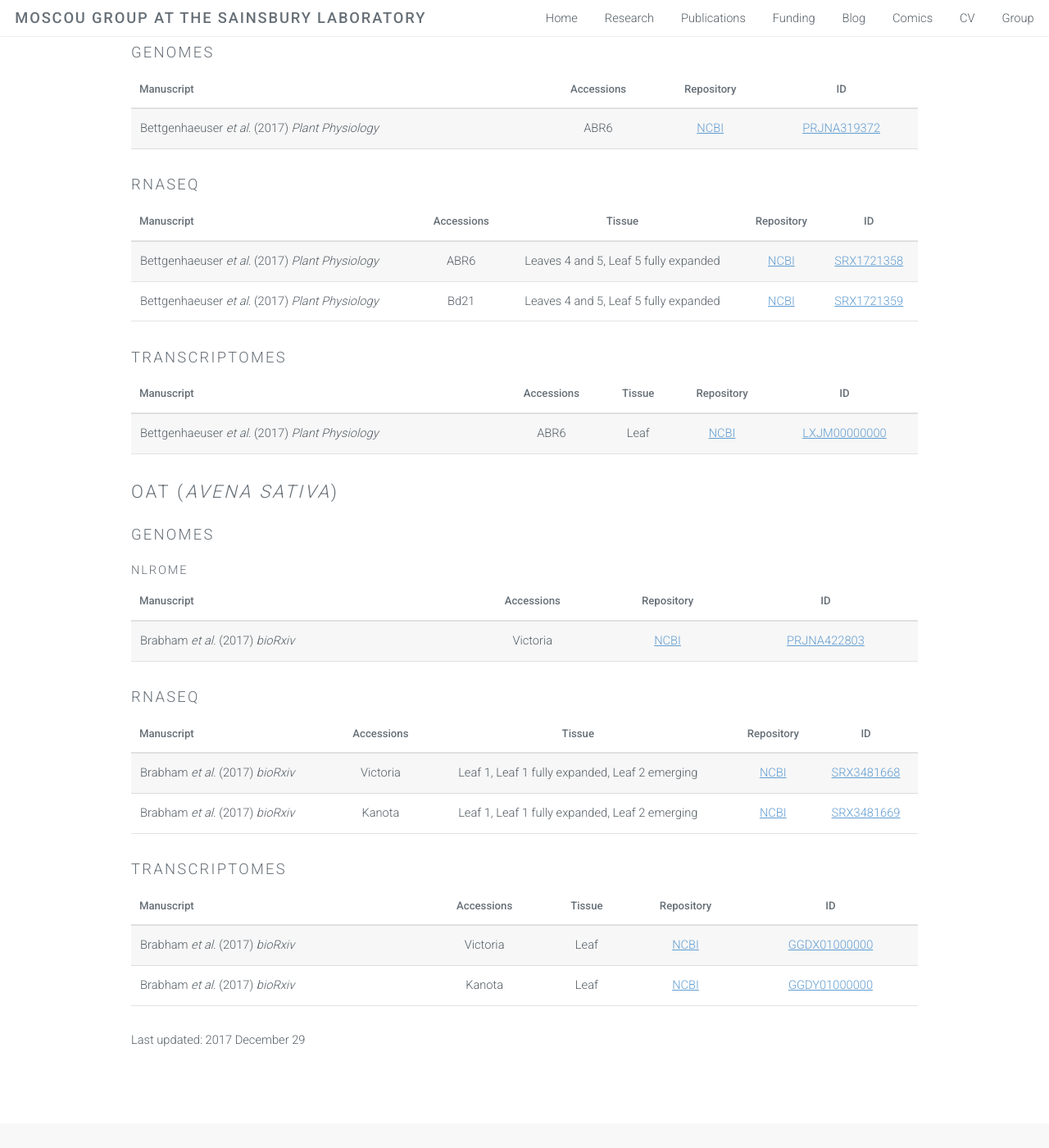
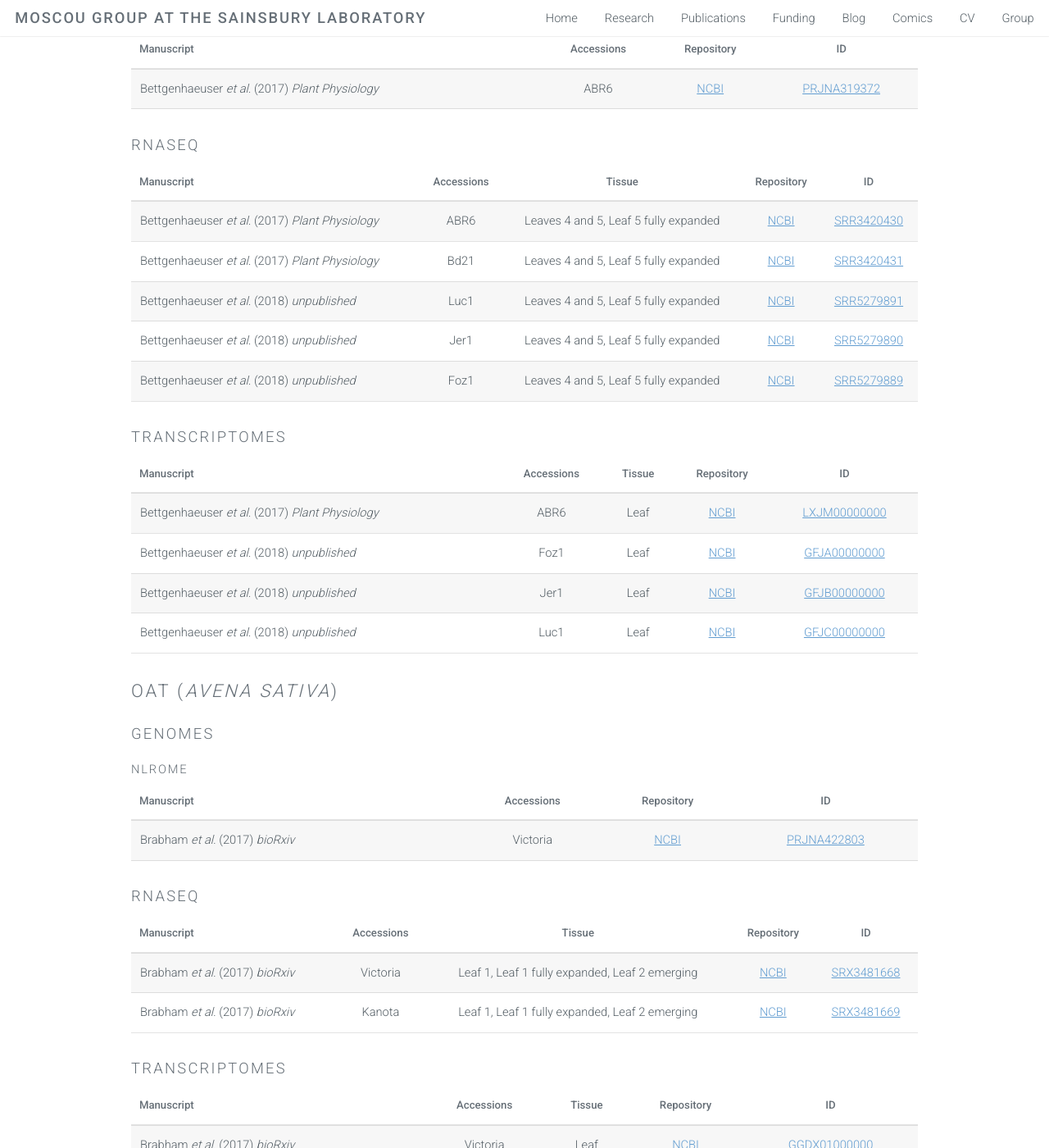
Before and after one commit to matthewmoscou/matthewmoscou.github.io, a Jekyll site: the page built from Data.markdown, in a window 1280 px wide and 1400 px high, scrolled down 5733 px. Shown: the whole window at 82% size. Built offline with Jekyll 4.4.1, drawn with Linux system fonts in a browser that asks for light colours; some of the changed text lies outside the part shown.

Commit message:
20180103 update

```diff
--- a/Data.markdown
+++ b/Data.markdown
@@ -87,7 +87,6 @@ permalink: /Data/
 |Brabham <i>et al.</i> (2017) <i>bioRxiv</i>                 |Igri|Leaf  |[NCBI](https://www.ncbi.nlm.nih.gov/)|[GGDG01000000](https://www.ncbi.nlm.nih.gov/nuccore/GGDG01000000)|
 |Brabham <i>et al.</i> (2017) <i>bioRxiv</i>                 |Manchuria|Leaf  |[NCBI](https://www.ncbi.nlm.nih.gov/)|[GFJO01000000](https://www.ncbi.nlm.nih.gov/nuccore/GFJO01000000)|
 |Brabham <i>et al.</i> (2017) <i>bioRxiv</i>                 |Maritime|Leaf  |[NCBI](https://www.ncbi.nlm.nih.gov/)|[GGDH01000000](https://www.ncbi.nlm.nih.gov/nuccore/GGDH01000000)|
-|Brabham <i>et al.</i> (2017) <i>bioRxiv</i>                 |Morex|Leaf  |[IBGSC](https://www.ncbi.nlm.nih.gov/)|[NA2017v1](https://www.ncbi.nlm.nih.gov/nuccore/2017v1)|
 |Brabham <i>et al.</i> (2017) <i>bioRxiv</i>                 |Pallas|Leaf  |[NCBI](https://www.ncbi.nlm.nih.gov/)|[GGDI01000000](https://www.ncbi.nlm.nih.gov/nuccore/GGDI01000000)|
 |Brabham <i>et al.</i> (2017) <i>bioRxiv</i>                 |Q21861|Leaf  |[NCBI](https://www.ncbi.nlm.nih.gov/)|[GGDJ01000000](https://www.ncbi.nlm.nih.gov/nuccore/GGDJ01000000)|
 |Brabham <i>et al.</i> (2017) <i>bioRxiv</i>                 |Russell|Leaf  |[NCBI](https://www.ncbi.nlm.nih.gov/)|[GGDK01000000](https://www.ncbi.nlm.nih.gov/nuccore/GGDK01000000)|
@@ -107,20 +106,26 @@ permalink: /Data/
 
 |Manuscript                                                  |Accessions|Repository                           |ID                                                                 |
 |:-----------------------------------------------------------|:--------:|:-----------------------------------:|:-----------------------------------------------------------------:|
-|Bettgenhaeuser <i>et al.</i> (2017) <i>Plant Physiology</i>        |ABR6      |[NCBI](https://www.ncbi.nlm.nih.gov/)|[PRJNA319372](https://www.ncbi.nlm.nih.gov/bioproject/PRJNA319372/)|
+|Bettgenhaeuser <i>et al.</i> (2017) <i>Plant Physiology</i> |ABR6      |[NCBI](https://www.ncbi.nlm.nih.gov/)|[PRJNA319372](https://www.ncbi.nlm.nih.gov/bioproject/PRJNA319372/)|
 
 ### RNAseq
 
-|Manuscript                                                  |Accessions|Tissue                                           |Repository                           |ID                                                                 |
-|:-----------------------------------------------------------|:--------:|:-------------------------------------------:|:-----------------------------------:|:-----------------------------------------------------------------:|
-|Bettgenhaeuser <i>et al.</i> (2017) <i>Plant Physiology</i>        |ABR6      |Leaves 4 and 5, Leaf 5 fully expanded|[NCBI](https://www.ncbi.nlm.nih.gov/)|[SRX1721358](https://www.ncbi.nlm.nih.gov/sra/SRX1721358[accn])|
-|Bettgenhaeuser <i>et al.</i> (2017) <i>Plant Physiology</i>        |Bd21      |Leaves 4 and 5, Leaf 5 fully expanded|[NCBI](https://www.ncbi.nlm.nih.gov/)|[SRX1721359](https://www.ncbi.nlm.nih.gov/sra/SRX1721359[accn])|
+|Manuscript                                                  |Accessions|Tissue                               |Repository                           |ID                                                                 |
+|:-----------------------------------------------------------|:--------:|:-----------------------------------:|:-----------------------------------:|:-----------------------------------------------------------------:|
+|Bettgenhaeuser <i>et al.</i> (2017) <i>Plant Physiology</i> |ABR6      |Leaves 4 and 5, Leaf 5 fully expanded|[NCBI](https://www.ncbi.nlm.nih.gov/)|[SRR3420430](https://www.ncbi.nlm.nih.gov/sra/SRR3420430[accn])    |
+|Bettgenhaeuser <i>et al.</i> (2017) <i>Plant Physiology</i> |Bd21      |Leaves 4 and 5, Leaf 5 fully expanded|[NCBI](https://www.ncbi.nlm.nih.gov/)|[SRR3420431](https://www.ncbi.nlm.nih.gov/sra/SRR3420431[accn])    |
+|Bettgenhaeuser <i>et al.</i> (2018) <i>unpublished</i>      |Luc1      |Leaves 4 and 5, Leaf 5 fully expanded|[NCBI](https://www.ncbi.nlm.nih.gov/)|[SRR5279891](https://www.ncbi.nlm.nih.gov/sra/SRR5279891[accn])    |
+|Bettgenhaeuser <i>et al.</i> (2018) <i>unpublished</i>      |Jer1      |Leaves 4 and 5, Leaf 5 fully expanded|[NCBI](https://www.ncbi.nlm.nih.gov/)|[SRR5279890](https://www.ncbi.nlm.nih.gov/sra/SRR5279890[accn])    |
+|Bettgenhaeuser <i>et al.</i> (2018) <i>unpublished</i>      |Foz1      |Leaves 4 and 5, Leaf 5 fully expanded|[NCBI](https://www.ncbi.nlm.nih.gov/)|[SRR5279889](https://www.ncbi.nlm.nih.gov/sra/SRR5279889[accn])    |
 
 ### Transcriptomes
 
-|Manuscript                                                  |Accessions|Tissue|Repository                           |ID                                                                 |
-|:-----------------------------------------------------------|:--------:|:----:|:-----------------------------------:|:-----------------------------------------------------------------:|
-|Bettgenhaeuser <i>et al.</i> (2017) <i>Plant Physiology</i>        |ABR6      |Leaf  |[NCBI](https://www.ncbi.nlm.nih.gov/)|[LXJM00000000](https://www.ncbi.nlm.nih.gov/bioproject/?term=LXJM00000000)|
+|Manuscript                                                  |Accessions|Tissue|Repository                           |ID                                                                        |
+|:-----------------------------------------------------------|:--------:|:----:|:-----------------------------------:|:------------------------------------------------------------------------:|
+|Bettgenhaeuser <i>et al.</i> (2017) <i>Plant Physiology</i> |ABR6      |Leaf  |[NCBI](https://www.ncbi.nlm.nih.gov/)|[LXJM00000000](https://www.ncbi.nlm.nih.gov/bioproject/?term=LXJM00000000)|
+|Bettgenhaeuser <i>et al.</i> (2018) <i>unpublished</i>      |Foz1      |Leaf  |[NCBI](https://www.ncbi.nlm.nih.gov/)|[GFJA00000000](https://www.ncbi.nlm.nih.gov/bioproject/?term=GFJA00000000)|
+|Bettgenhaeuser <i>et al.</i> (2018) <i>unpublished</i>      |Jer1      |Leaf  |[NCBI](https://www.ncbi.nlm.nih.gov/)|[GFJB00000000](https://www.ncbi.nlm.nih.gov/bioproject/?term=GFJB00000000)|
+|Bettgenhaeuser <i>et al.</i> (2018) <i>unpublished</i>      |Luc1      |Leaf  |[NCBI](https://www.ncbi.nlm.nih.gov/)|[GFJC00000000](https://www.ncbi.nlm.nih.gov/bioproject/?term=GFJC00000000)|
 
 ## Oat (<i>Avena sativa</i>)
 ### Genomes
@@ -141,8 +146,8 @@ permalink: /Data/
 
 |Manuscript                                                  |Accessions|Tissue|Repository                           |ID                                                                 |
 |:-----------------------------------------------------------|:--------:|:----:|:-----------------------------------:|:-----------------------------------------------------------------:|
-|Brabham <i>et al.</i> (2017) <i>bioRxiv</i>                 |Victoria  |Leaf  |[NCBI](https://www.ncbi.nlm.nih.gov/)|[GGDX01000000](https://www.ncbi.nlm.nih.gov/nuccore/GGDX01000000)|
-|Brabham <i>et al.</i> (2017) <i>bioRxiv</i>                 |Kanota    |Leaf  |[NCBI](https://www.ncbi.nlm.nih.gov/)|[GGDY01000000](https://www.ncbi.nlm.nih.gov/nuccore/GGDY01000000)|
+|Brabham <i>et al.</i> (2017) <i>bioRxiv</i>                 |Victoria  |Leaf  |[NCBI](https://www.ncbi.nlm.nih.gov/)|[GGDX01000000](https://www.ncbi.nlm.nih.gov/nuccore/GGDX01000000)  |
+|Brabham <i>et al.</i> (2017) <i>bioRxiv</i>                 |Kanota    |Leaf  |[NCBI](https://www.ncbi.nlm.nih.gov/)|[GGDY01000000](https://www.ncbi.nlm.nih.gov/nuccore/GGDY01000000)  |
 
 
-Last updated: 2017 December 29
+Last updated: 2018 January 3
--- a/Publications.markdown
+++ b/Publications.markdown
@@ -4,7 +4,7 @@ title: Publications
 permalink: /Publications/
 ---
 
-## bioRxiv
+## [bioRxiv](https://www.biorxiv.org/)
 Brabham, H. J., Hernández-Pinzón, I., Holden, S., Lorang, J., and Moscou, M.J. (2017) An ancient integration in a plant NLR is maintained as a <i>trans</i>-species polymorphism. <b><i>bioRxiv</i></b> 239541 [doi:10.1101/239541](https://doi.org/10.1101/239541)
   * [Raw data for figures and <i>de novo</i> assembled transcriptomes on figshare](https://figshare.com/account/home#/projects/27682)
   * [Phylogenetic trees on iTOL](http://itol.embl.de/) - Under 'Sharing data' use the iTOL login: moscou
@@ -90,4 +90,4 @@ Potokina, E., Druka, A., Luo, Z., Moscou, M., Wise, R., Waugh, R., Kearsey, M. (
 Wise, R.P., Moscou, M.J., Bogdanove, A.J., Whitham, S.A. (2007) Transcript profiling in host–pathogen interactions. <b><i>Annual Review of Phytopathology</i></b> <b>45</b>: 329-369 [doi:10.1146/annurev.phyto.45.011107.143944](https://doi.org/10.1146/annurev.phyto.45.011107.143944)
 
 
-Last updated: 2017 December 29
+Last updated: 2018 January 3
```
Also changed, not shown: other parts of Data.markdown (+1 -1 lines), 3 other files.
